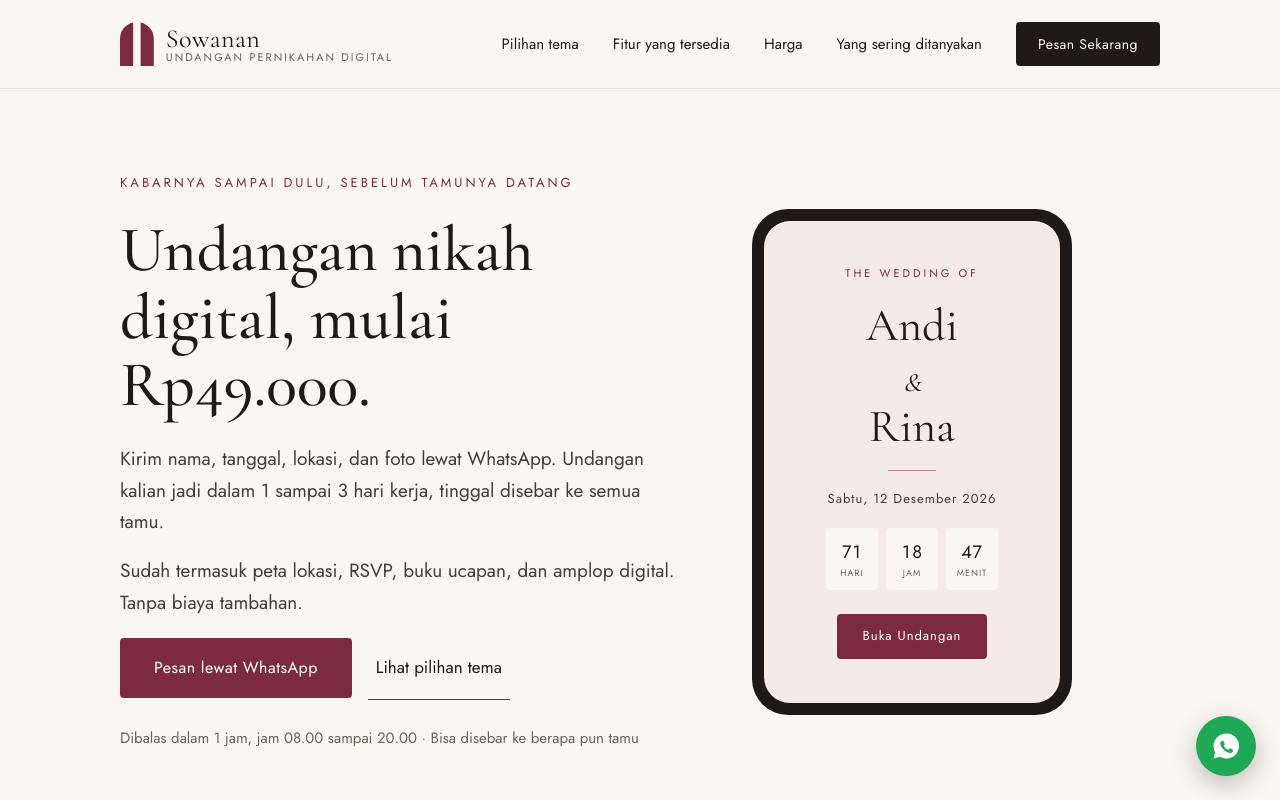
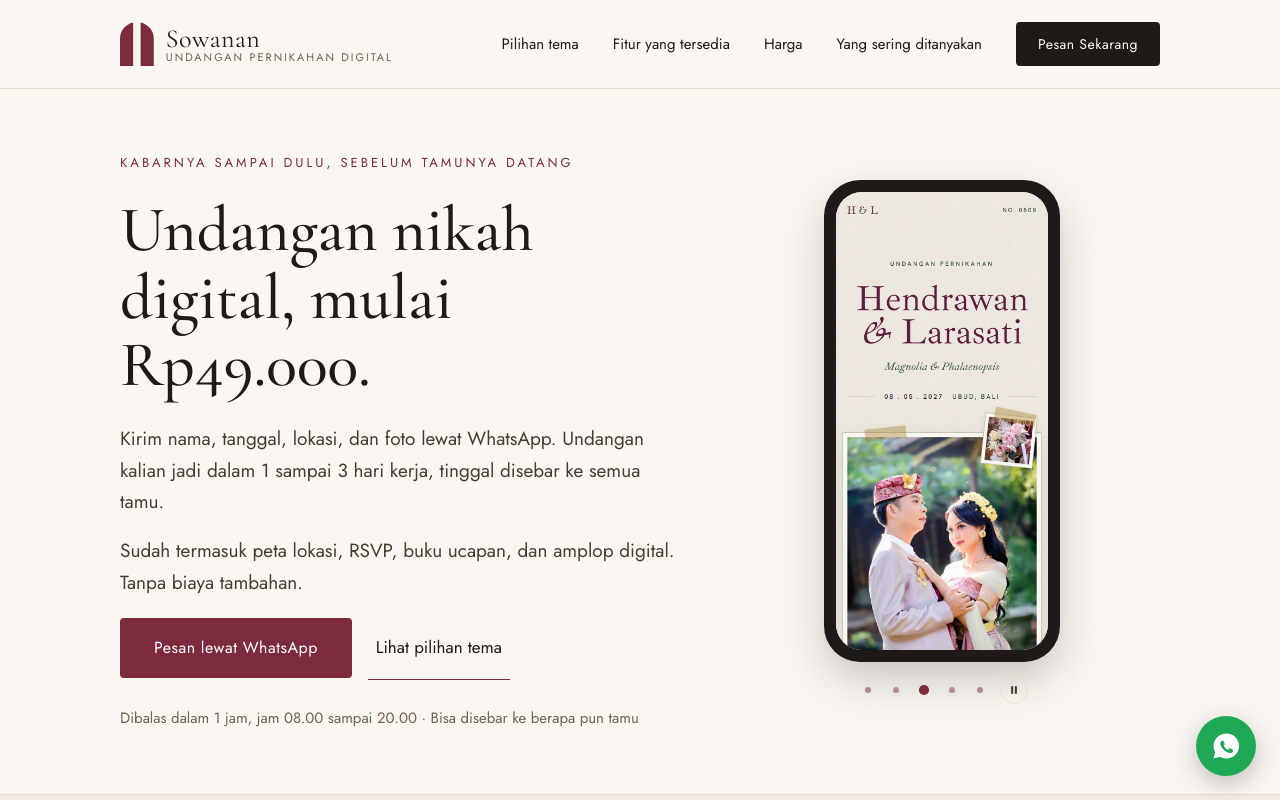
Before and after one commit to ridzwan-gigih-herdyantha/sowanan, a Next.js app: page / in a window 1280 px wide. Shown: the top 800 px of the page. Built offline with nearby package versions, Linux system fonts and the light colour scheme; no server answers; a web font is replaced by a local one.

Commit message:
feat: add hero-slider of theme images in homepage hero

```diff
--- a/src/app/(site)/page.tsx
+++ b/src/app/(site)/page.tsx
@@ -10,9 +10,6 @@ import { Themes } from "@/components/home/themes";
 import { plain } from "@/components/rich-text";
 import { fill, formatRupiah, generalWaLink, getSettings, highestPrice, lowestPrice, slaRange, textVars, type Settings } from "@/lib/settings";
 import { SITE_URL } from "@/lib/site";
-import { getInvitation } from "@/lib/invitation/load";
-import { toView } from "@/lib/invitation/view";
-import type { HeroDemo } from "@/components/home/hero";
 import { RevealOnScroll } from "@/components/reveal-on-scroll";
 
 export async function generateMetadata(): Promise<Metadata> {
@@ -66,11 +63,6 @@ export default async function Home() {
   const s = await getSettings();
   const vars = textVars(s);
   const wa = generalWaLink(s);
-  const record = await getInvitation("andi-rina");
-  const view = record && toView(record.slug, record.data);
-  const demo: HeroDemo = view
-    ? { groom: view.groom.name, bride: view.bride.name, date: view.date, dateLong: view.dateLong }
-    : { groom: "Andi", bride: "Rina", date: "2026-12-12T08:00:00+07:00", dateLong: "Sabtu, 12 Desember 2026" };
 
   return (
     <>
@@ -80,7 +72,7 @@ export default async function Home() {
       />
       <SiteHeader settings={s} waHref={wa} />
       <main>
-        <Hero settings={s} vars={vars} waHref={wa} demo={demo} />
+        <Hero settings={s} vars={vars} waHref={wa} />
         <Themes settings={s} vars={vars} waHref={wa} />
         <Features settings={s} vars={vars} />
         <Pricing settings={s} vars={vars} />
--- /dev/null
+++ b/src/components/home/hero-slider.tsx
@@ -0,0 +1,110 @@
+"use client";
+
+import { useReducedMotion } from "motion/react";
+import Image from "next/image";
+import { useEffect, useState } from "react";
+import { cx } from "@/components/ui";
+
+export type HeroSlide = { name: string; style: string; image: string; href: string };
+
+const INTERVAL = 3000;
+
+export function HeroSlider({ slides }: { slides: HeroSlide[] }) {
+  const [index, setIndex] = useState(0);
+  const [seen, setSeen] = useState(() => new Set([0, 1]));
+  const [hover, setHover] = useState(false);
+  const [stopped, setStopped] = useState(false);
+  const reduce = useReducedMotion();
+  const n = slides.length;
+  const auto = n > 1 && !reduce && !stopped && !hover;
+
+  const go = (i: number) => {
+    const next = (i + n) % n;
+    setIndex(next);
+    setSeen((s) => (s.has(next) && s.has((next + 1) % n) ? s : new Set([...s, next, (next + 1) % n])));
+  };
+
+  useEffect(() => {
+    if (!auto) return;
+    const t = setTimeout(() => go(index + 1), INTERVAL);
+    return () => clearTimeout(t);
+    // go hanya membaca n dan setter, cukup dipicu oleh index dan status auto.
+    // eslint-disable-next-line react-hooks/exhaustive-deps
+  }, [auto, index]);
+
+  if (!n) return null;
+  const current = slides[index];
+
+  return (
+    <div
+      role="region"
+      aria-roledescription="carousel"
+      aria-label="Contoh tema undangan"
+      onMouseEnter={() => setHover(true)}
+      onMouseLeave={() => setHover(false)}
+      onFocus={() => setHover(true)}
+      onBlur={(e) => {
+        if (!e.currentTarget.contains(e.relatedTarget)) setHover(false);
+      }}
+      className="mx-auto w-full max-w-[300px] flex-none md:mx-0 md:w-[clamp(220px,calc((100svh-290px)*0.462),260px)] lg:w-[clamp(220px,calc((100svh-290px)*0.462),300px)]"
+    >
+      <a
+        href={current.href}
+        aria-label={`Buka contoh tema ${current.name}`}
+        className="group block rounded-[36px] bg-ink p-3 shadow-[0_18px_40px_rgba(31,26,23,.22)] transition-transform duration-200 hover:-translate-y-1 focus-visible:outline-3 focus-visible:outline-offset-4 focus-visible:outline-wine motion-reduce:transform-none"
+      >
+        <div className="relative aspect-[390/844] overflow-hidden rounded-[26px] bg-blush">
+          {slides.map((s, i) =>
+            seen.has(i) ? (
+              <Image
+                key={s.image}
+                src={s.image}
+                alt={i === index ? `Contoh undangan tema ${s.name}` : ""}
+                aria-hidden={i !== index}
+                fill
+                priority={i === 0}
+                sizes="(min-width: 980px) 300px, (min-width: 760px) 260px, 300px"
+                className={cx("object-cover object-top transition-opacity duration-500 ease-out motion-reduce:transition-none", i === index ? "opacity-100" : "opacity-0")}
+              />
+            ) : null,
+          )}
+        </div>
+      </a>
+
+      <div className="mt-3.5 flex flex-col items-center gap-1.5 text-center">
+        {/* <p aria-live={auto ? "off" : "polite"} className="w-full min-w-0">
+          <span className="block truncate font-serif text-xl leading-tight">{current.name}</span>
+          {current.style && <span className="block truncate text-[13px] text-ink-mute">{current.style}</span>}
+        </p> */}
+        {n > 1 && (
+          <div className="flex flex-none items-center gap-1">
+            {slides.map((s, i) => (
+              <button
+                key={s.image}
+                type="button"
+                onClick={() => go(i)}
+                aria-label={`Tampilkan tema ${s.name}`}
+                aria-current={i === index ? "true" : undefined}
+                className="flex size-6 items-center justify-center rounded-full focus-visible:outline-2 focus-visible:outline-wine"
+              >
+                <span className={cx("block size-1.5 rounded-full transition-[transform,background-color] duration-200 motion-reduce:transition-none", i === index ? "scale-[1.7] bg-wine" : "bg-wine-soft")} />
+              </button>
+            ))}
+            {!reduce && (
+              <button
+                type="button"
+                onClick={() => setStopped((v) => !v)}
+                aria-label={stopped ? "Putar slide otomatis" : "Jeda slide otomatis"}
+                className="ml-1 flex size-7 items-center justify-center rounded-full border border-line text-ink-soft transition-colors duration-150 hover:border-wine hover:text-wine focus-visible:outline-2 focus-visible:outline-wine"
+              >
+                <svg viewBox="0 0 12 12" aria-hidden="true" className="size-2.5 fill-current">
+                  {stopped ? <path d="M3 1.5l7 4.5-7 4.5z" /> : <path d="M2.5 1.5h2.5v9H2.5zM7 1.5h2.5v9H7z" />}
+                </svg>
+              </button>
+            )}
+          </div>
+        )}
+      </div>
+    </div>
+  );
+}
--- a/src/components/home/hero.tsx
+++ b/src/components/home/hero.tsx
@@ -1,17 +1,20 @@
-import { Countdown } from "@/components/countdown";
 import { Inline, paragraphs } from "@/components/rich-text";
 import { Container, btn } from "@/components/ui";
 import { fill, resolveHref, type Settings } from "@/lib/settings";
+import { mediaUrl } from "@/lib/storage/media";
+import { HeroSlider } from "./hero-slider";
 
-export type HeroDemo = { groom: string; bride: string; date: string; dateLong: string };
+type Props = { settings: Settings; vars: Record<string, string>; waHref: string };
 
-type Props = { settings: Settings; vars: Record<string, string>; waHref: string; demo: HeroDemo };
-
-export function Hero({ settings, vars, waHref, demo }: Props) {
+export function Hero({ settings, vars, waHref }: Props) {
   const h = settings.hero;
+  // Slider memakai tema yang tampil di bagian Pilihan tema dan punya gambar sampul.
+  const slides = settings.themes
+    .filter((t) => t.on && t.image)
+    .map((t) => ({ name: t.name, style: t.style, image: mediaUrl(t.image), href: t.demo || waHref }));
   return (
     <section>
-      <Container className="flex flex-col items-stretch gap-11 pt-11 pb-10 sm:pt-16 sm:pb-14 md:flex-row md:items-center lg:gap-[72px] lg:pt-[84px] lg:pb-[76px]">
+      <Container className="flex flex-col items-stretch gap-11 pt-11 pb-10 sm:pt-16 sm:pb-14 md:flex-row md:items-center lg:gap-[144px] lg:pt-[clamp(36px,8svh,84px)] lg:pb-[clamp(36px,8svh,76px)]">
         <div className="flex-auto md:max-w-[560px]">
           {h.eyebrow && <p className="mb-[22px] text-[13px] tracking-[3px] text-wine uppercase">{fill(h.eyebrow, vars)}</p>}
           <h1 className="mb-6 font-serif text-[clamp(38px,6vw,64px)] leading-[1.06] font-medium">{fill(h.title, vars)}</h1>
@@ -33,31 +36,7 @@ export function Hero({ settings, vars, waHref, demo }: Props) {
           {h.note && <p className="mt-[26px] text-[15px] text-ink-mute">{fill(h.note, vars)}</p>}
         </div>
 
-        <div
-          aria-hidden="true"
-          className="mx-auto w-full max-w-[340px] flex-none rounded-[36px] bg-ink p-3 md:mx-0 md:w-[280px] lg:w-[320px]"
-        >
-          <div className="flex flex-col items-center gap-[18px] rounded-[26px] bg-blush px-7 py-11 text-center">
-            <p className="text-[11px] tracking-[3px] text-wine">THE WEDDING OF</p>
-            <p className="font-serif text-[46px] leading-[1.1]">
-              {demo.groom}
-              <br />
-              <span className="text-[26px] italic">&amp;</span>
-              <br />
-              {demo.bride}
-            </p>
-            <div className="h-px w-12 bg-wine-soft" />
-            <p className="text-[13px] tracking-[1px] text-ink-soft">{demo.dateLong}</p>
-            <Countdown
-              target={demo.date}
-              className="flex gap-2"
-              cellClassName="w-[52px] rounded-sm bg-ivory py-2.5 text-lg"
-            />
-            <div className="mt-1.5 rounded-sm bg-wine px-[26px] py-3 text-[13px] tracking-[1px] text-white">
-              Buka Undangan
-            </div>
-          </div>
-        </div>
+        <HeroSlider slides={slides} />
       </Container>
     </section>
   );
```
